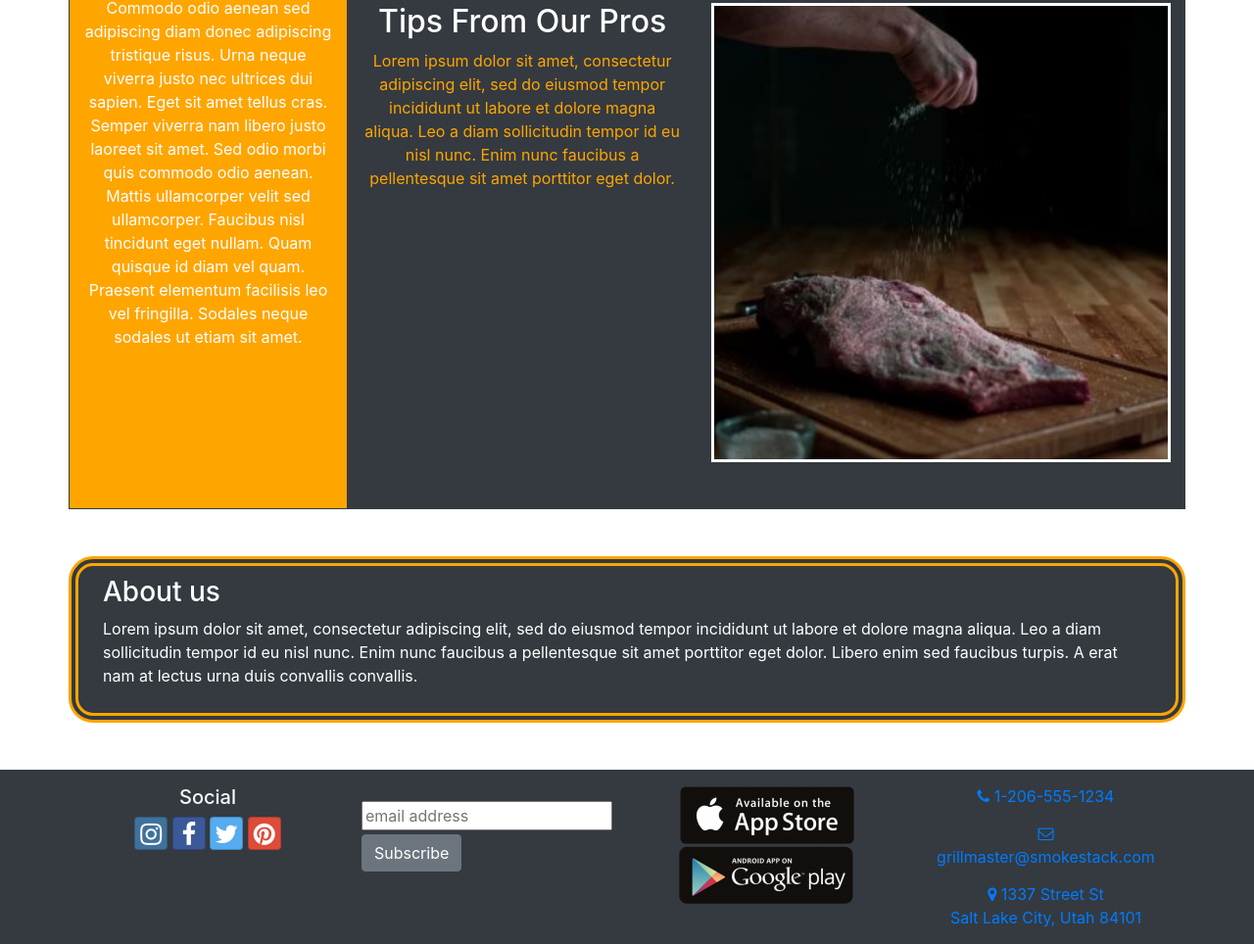
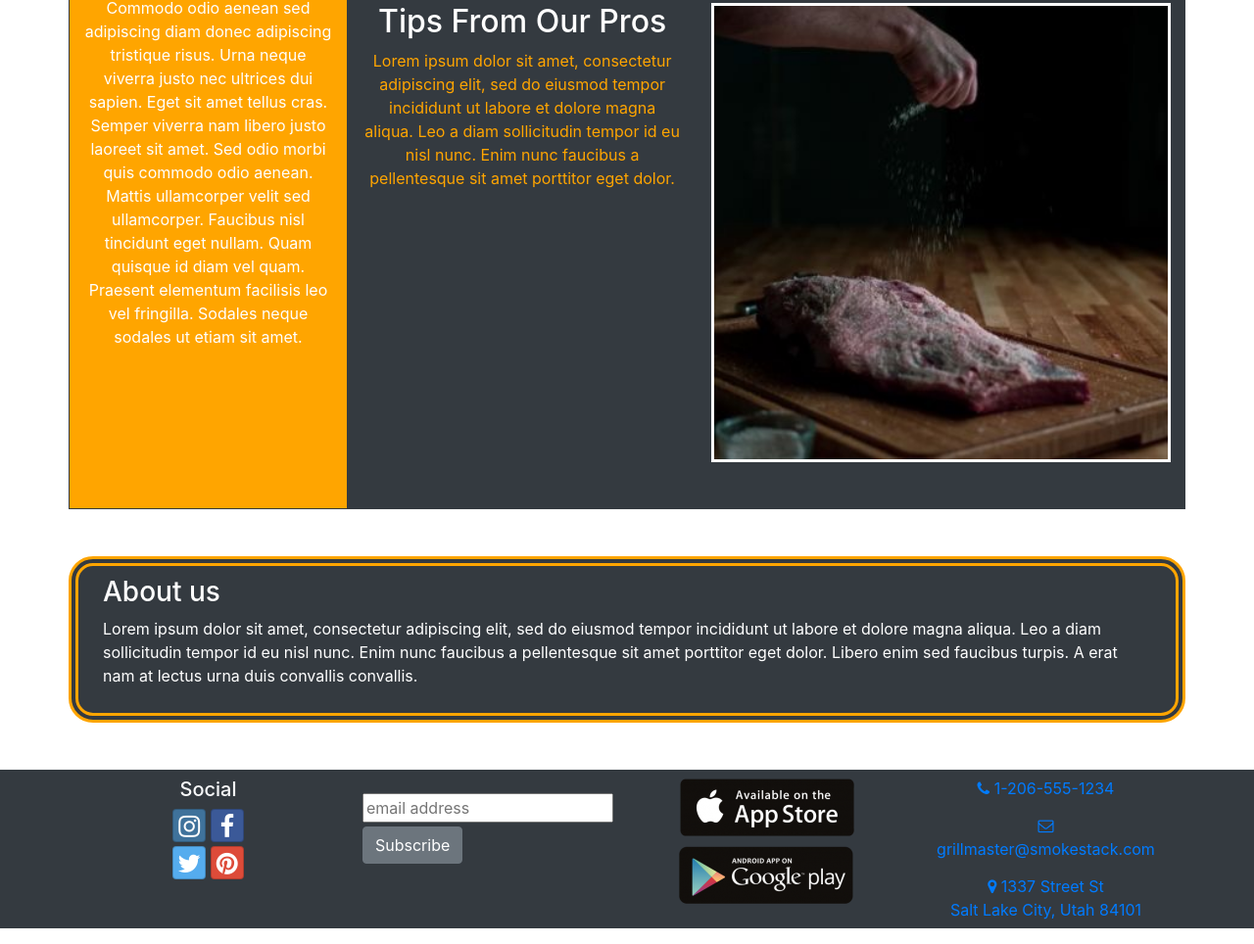
Before and after one commit to once-2021-05-03-bootstrap/portfolio-project-group-a, a website: page index.html in a window 1280 px wide. Shown: the part 892-1856 px from the top of the page at 98% size. Drawn offline with nearby package versions, Linux system fonts and the light colour scheme.

Commit message:
updated index footer from recipes

```diff
--- a/index.html
+++ b/index.html
@@ -190,22 +190,22 @@
 
     </main>
 
-    <footer class="bg-dark p-2">
+    <footer class="bg-dark p-0">
         <div class="container">
             <div class="row">
                 <!--Social buttons-->
-                <div class="col text-center my-2">
+                <div class="col-sm-3 text-center my-2">
                     <h5 class="text-light">Social</h5>
-                    <a class="btn btn-social-icon btn-instagram" href="http://instagram.com/"><i
+                    <a class="btn btn-social-icon btn-instagram mb-1" href="http://instagram.com/"><i
                             class="fa fa-instagram"></i></a>
-                    <a class="btn btn-social-icon btn-facebook" href="http://facebook.com/"><i
-                            class="fa fa-facebook"></i></a>
+                    <a class="btn btn-social-icon btn-facebook mb-1" href="http://facebook.com/"><i
+                            class="fa fa-facebook"></i></a><br>
                     <a class="btn btn-social-icon btn-twitter" href="http://twitter.com/"><i
                             class="fa fa-twitter"></i></a>
                     <a class="btn btn-social-icon btn-google" href="http://pinterest.com/"><i class="fa fa-pinterest"></i></a>
                 </div>
                 <!--Subscribe form-->
-                <div class="col d-none d-sm-block">
+                <div class="col-sm-3 d-none d-sm-block">
                     <div class="form-group row">
                         <div class="col mt-4">
                             <input type="email" id="subscribe" name="subscribe" placeholder="email address" />
@@ -214,12 +214,12 @@
                     </div>
                 </div>
                 <!--App download-->
-                <div class="col-12 col-sm-3 my-2 text-center">
-                    <a href="https://www.apple.com/app-store/"><img src="./img/app-store.png" alt="Apple store"></a>
-                    <a href="https://play.google.com"><img src="./img/google-play.png" alt="Google Play"></a>
+                <div class="col-12 col-sm-3 my-1 text-center">
+                    <a href="https://www.apple.com/app-store/"><img class="my-1" src="./img/app-store.png" alt="Apple store"></a>
+                    <a href="https://play.google.com"><img class="my-1" src="./img/google-play.png" alt="Google Play"></a>
                 </div>
                 <!--Contact info-->
-                <div class="col-sm-3 text-center d-none d-sm-block">
+                <div class="col-sm-3 text-center d-none d-sm-inline-block">
                     <a role="button" class="btn btn-link" href="tel:+12065551234"><i class="fa fa-phone"></i>
                         1-206-555-1234</a><br />
                     <a role="button" class="btn btn-link" href="mailto:change-me@nucamp.co"><i
```
